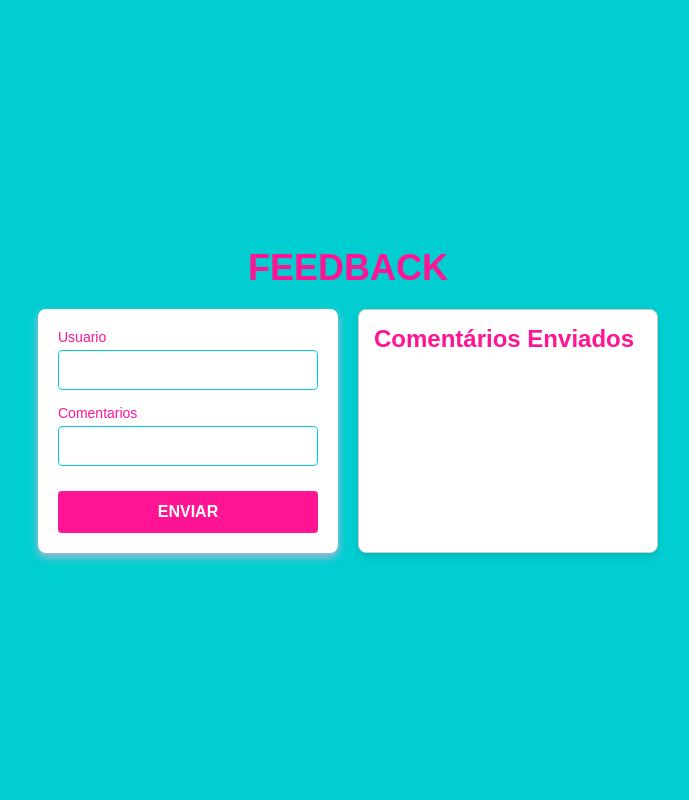
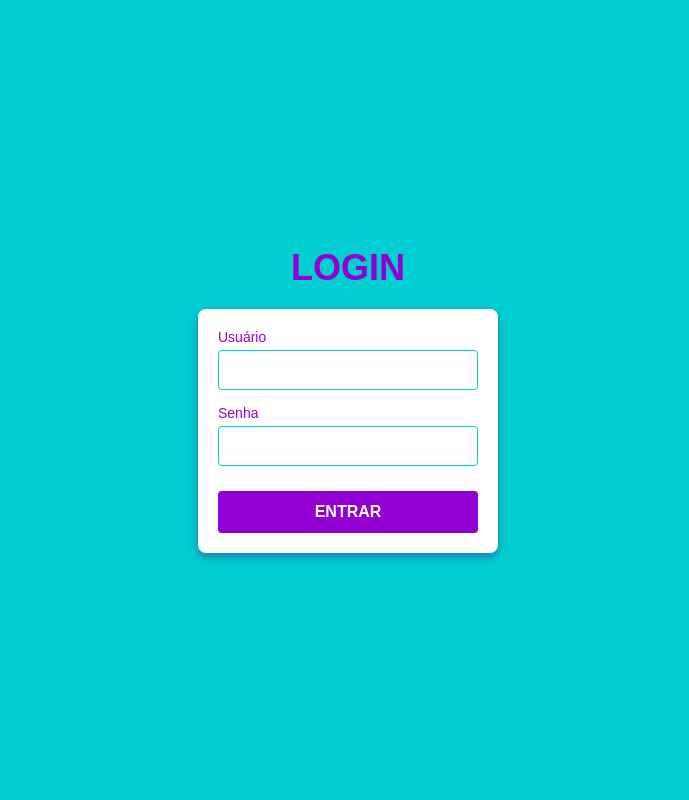
Before and after one commit to AliciaPavao/cadastroFeedback, a Flask app: page / in a window 1280 px wide. Shown: the whole page, without its empty margins (292-981 px from the left). Run offline with Flask 3, Linux system fonts and the light colour scheme; data that the repository does not hold is empty.

Commit message:
criando novas pagnas

```diff
--- a/app.py
+++ b/app.py
@@ -7,6 +7,10 @@ from model.control_mensagem import Mensagem
 app = Flask(__name__)
 
 @app.route("/")
+def pagina_login():
+    return render_template(("pagLogin.html"))
+
+@app.route("/comentario")
 def pagina_principal():
     # Recuperar as mensagens
     mensagens = Mensagem.recuperar_mensagens()
@@ -23,21 +27,23 @@ def cadastrarComentarios():
     Mensagem.cadastrar_mensagem(usuario, mensagem)
 
     # Redireciona para o index
-    return redirect("/")
+    return redirect("/comentario")
 
 @app.route("/delete/mensagem/<codigo>")
 def delete_mensagem(codigo):
     Mensagem.deletar_mensagem(codigo)
-    return redirect("/")
+    return redirect("/comentario")
 
 @app.route("/put/curtidas/<codigo>")
 def aumentar_likes(codigo):
     Mensagem.aumentar_likes(codigo)
-    return redirect("/")
+    return redirect("/comentario")
 
 @app.route("/remove/curtidas/<codigo>")
 def diminuir_likes(codigo):
     Mensagem.diminuir_likes(codigo)
-    return redirect("/")
+    return redirect("/comentario")
+
+
 
 app.run(debug = True)
--- a/static/css/pag1.css
+++ b/static/css/pag1.css
@@ -145,3 +145,27 @@ a {
 .titulo{
     color: deeppink;
 }
+
+/* Novo estilo para o botão de login */
+.login-btn {
+    background-color: #ff1493; /* Um tom de rosa mais vibrante */
+    color: white;
+    border: none;
+    padding: 10px 15px;
+    border-radius: 4px;
+    font-size: 16px;
+    font-weight: 700;
+    cursor: pointer;
+    text-align: center;
+    margin-top: 10px;
+}
+
+.login-btn a {
+    text-decoration: none;
+    color: white;
+    display: block;
+}
+
+.login-btn:hover {
+    background-color: rgb(249, 145, 200);
+}
--- /dev/null
+++ b/static/css/pag2.css
@@ -0,0 +1,85 @@
+/* Resetando margens e preenchimento padrão */
+* {
+    margin: 0;
+    padding: 0;
+    box-sizing: border-box;
+}
+
+/* Estilo geral do corpo da página */
+body {
+    font-family: Arial, sans-serif;
+    background-color: darkturquoise; /* Cor amarela como base */
+    color: #333;
+}
+
+/* Estilo para o main */
+.corpo-login {
+    display: flex;
+    flex-direction: column;
+    justify-content: center;
+    align-items: center;
+    height: 100vh;
+}
+
+/* Cabeçalho */
+.cabecalho-login {
+    text-align: center;
+    margin-bottom: 20px;
+}
+
+.cabecalho-login h1 {
+    font-size: 36px;
+    color:darkviolet /* Cor roxa para o título */
+}
+
+/* Estilo do formulário */
+.login-container {
+    display: flex;
+    justify-content: center;
+    align-items: center;
+}
+
+.formulario-login {
+    background-color: white;
+    padding: 20px;
+    border-radius: 8px;
+    box-shadow: 0 4px 8px rgba(87, 0, 128, 0.4); /* Sombra roxa */
+    width: 300px;
+    display: flex;
+    flex-direction: column;
+}
+
+/* Estilo dos labels */
+.txt-user, .txt-senha {
+    margin-bottom: 15px;
+    font-size: 14px;
+    color: darkviolet; /* Cor roxa para os labels */
+}
+
+/* Estilo para os inputs */
+input[type="text"], input[type="password"] {
+    width: 100%;
+    padding: 10px;
+    margin-top: 5px;
+    border: 1px solid darkturquoise; /* Borda amarela */
+    border-radius: 4px;
+    font-size: 16px;
+    outline-color: darkviolet; /* Outline roxo */
+}
+
+/* Estilo para os botões */
+button:hover {
+    background-color: rgb(181, 136, 201); /* Tom claro de roxo para hover */
+}
+
+.entrar {
+    background-color: darkviolet; /* Cor roxa para o botão */
+    color: white;
+    border: none;
+    padding: 12px 20px;
+    border-radius: 4px;
+    font-size: 16px;
+    font-weight: 700;
+    cursor: pointer;
+    margin-top: 10px;
+}
--- /dev/null
+++ b/templates/pagLogin.html
@@ -0,0 +1,33 @@
+<!DOCTYPE html>
+<html lang="pt-br">
+<head>
+    <meta charset="UTF-8">
+    <meta name="viewport" content="width=device-width, initial-scale=1.0">
+    <link rel="stylesheet" href="{{url_for('static', filename = 'css/pag2.css')}}">
+    <title>Login</title>
+</head>
+
+<body>
+    <main class="corpo-login">
+        <header class="cabecalho-login">
+            <h1>LOGIN</h1>
+        </header>
+
+        <div class="login-container">
+            <form action="/post/login" method="POST" class="formulario-login">
+                <label class="txt-user txt">
+                    Usuário
+                    <input type="text" name="usuario" id="usuario">
+                </label>
+
+                <label class="txt-senha txt">
+                    Senha
+                    <input type="password" name="senha" id="senha">
+                </label>
+
+                <button type="submit" class="entrar">ENTRAR</button>
+            </form>
+        </div>
+    </main>
+</body>
+</html>
--- a/templates/pagPrincipal.html
+++ b/templates/pagPrincipal.html
@@ -11,6 +11,7 @@
     <main class="corpo">
         <header class="cabecalho">
             <h1>FEEDBACK</h1>
+            <button class="login-btn"><a href="/login">LOGIN</a></button> <!-- Novo botão de login -->
         </header>
 
         <div class="formulario-container">
```
